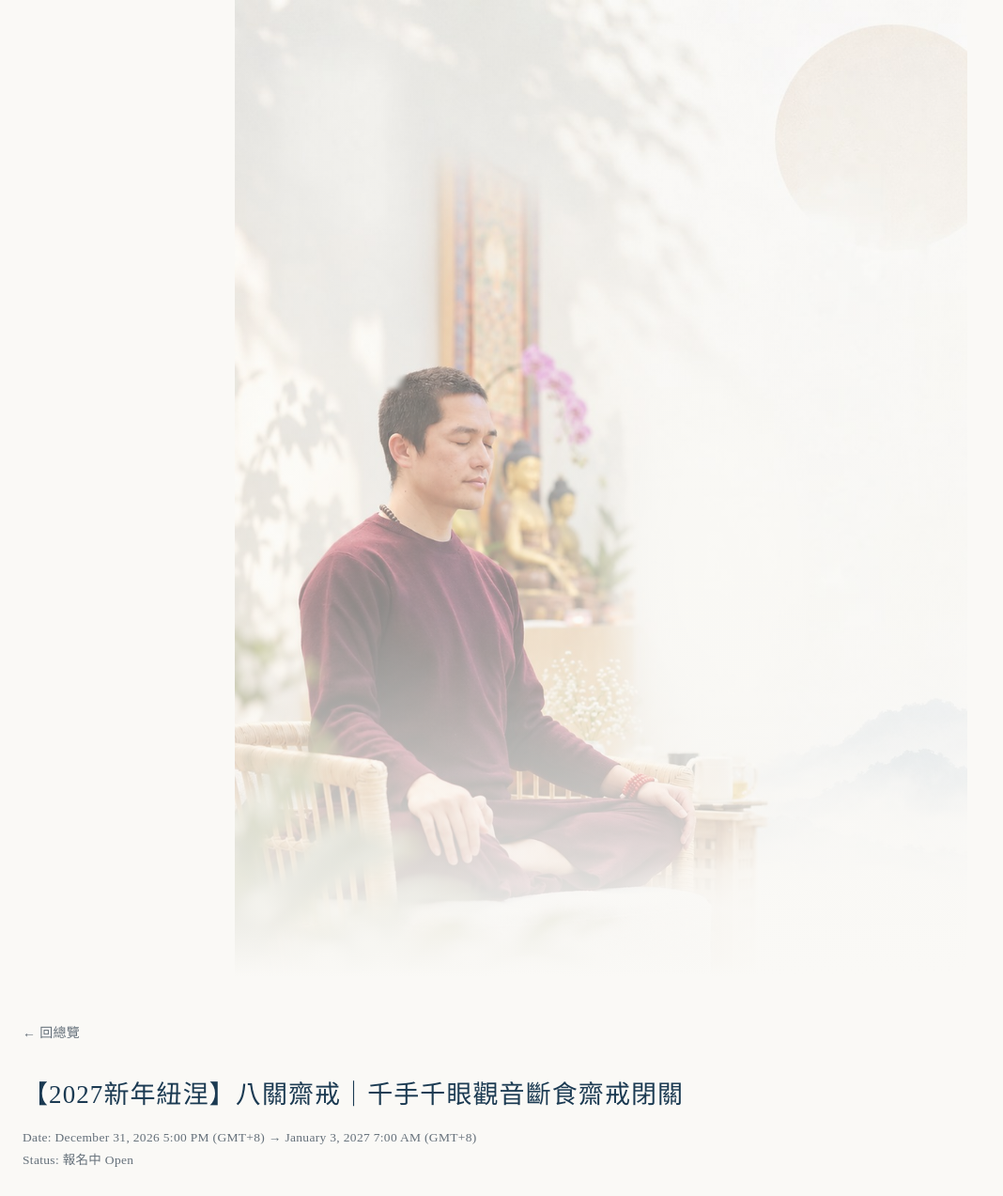
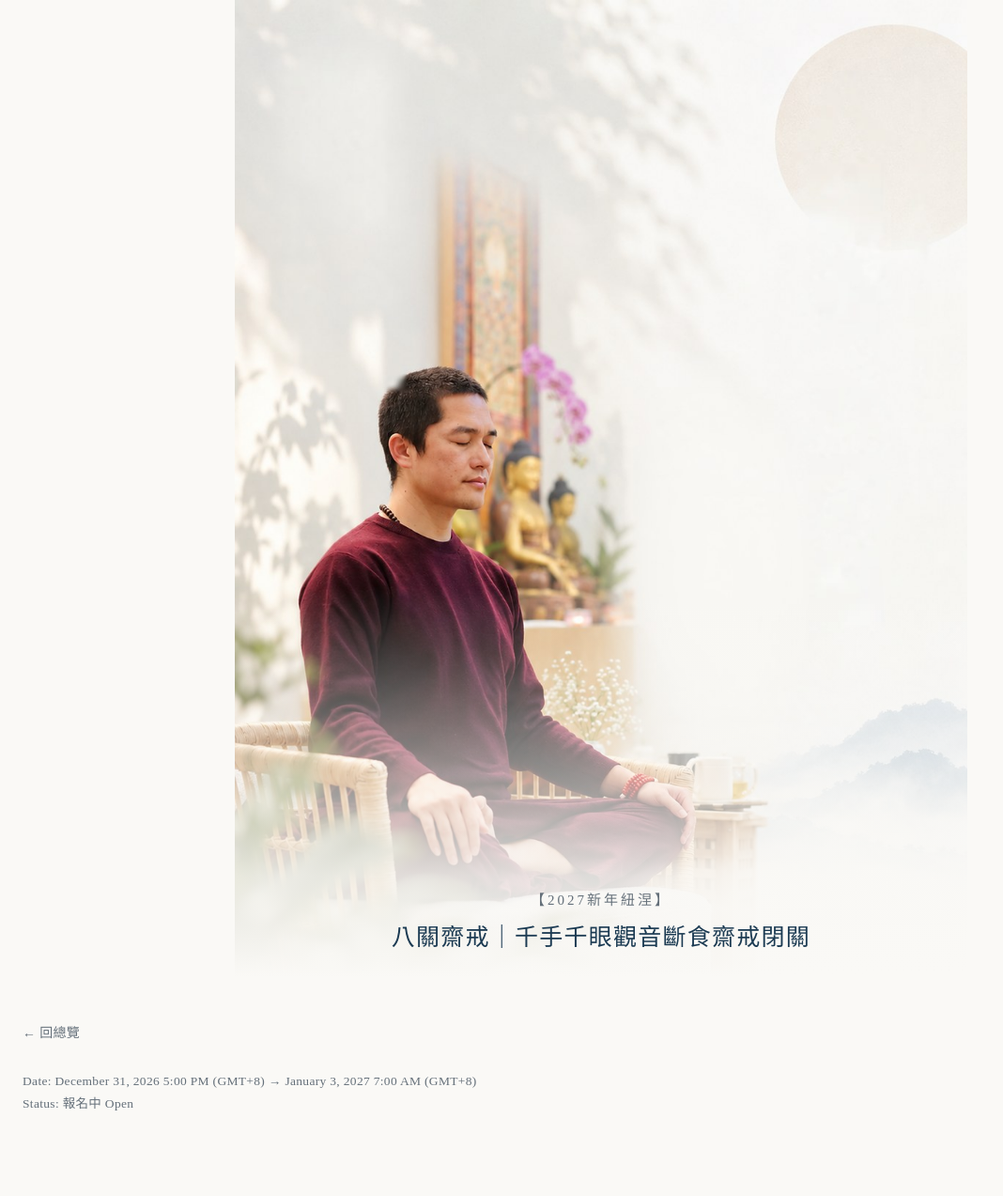
Before and after one commit to gcdrcommunity/chenrezig, a plain HTML site: page newyear.html in a window 1280 px wide. Shown: the top 1273 px of the page at 94% size, without its empty margins (0-1068 px from the left). Drawn offline with Linux system fonts and the light colour scheme.

Commit message:
兩場內頁把 Notion 頁名疊到 hero 上
原本開頭是一張沒有文字的照片，看起來像沒做完。標題用的是 Notion 的
頁面標題原文，只在【】與正題之間天然的分界處斷成兩行，沒有另外寫字。
內文區重複的 h1 一併移除。

順帶修掉 hero 漸層：原本 inset:0 是給矮橫幅用的，套在整張直式照片上
會把照片整片洗白。改成只在底部 40% 收。

Co-Authored-By: Claude Opus 5 (1M context) <noreply@anthropic.com>
Claude-Session: https://claude.ai/code/session_01LPzBZaFdeaZQgcgE8nQwsz

```diff
--- a/newyear.html
+++ b/newyear.html
@@ -23,12 +23,16 @@
 </head>
 <body>
 
-<div class="hero"><img src="assets/hero.jpg" width="1000" height="1333" alt="禪堂中一位行者結跏趺坐，身後為佛龕與唐卡"></div>
+<div class="hero">
+  <img src="assets/hero.jpg" width="1000" height="1333" alt="禪堂中一位行者結跏趺坐，身後為佛龕與唐卡">
+  <div class="hero-txt">
+    <h1 class="ph"><span class="eb">【2027新年紐涅】</span>八關齋戒｜千手千眼觀音斷食齋戒閉關</h1>
+  </div>
+</div>
 
 <div class="wrap">
   <section>
     <a class="back" href="index.html">← 回總覽</a>
-    <h1 class="ph">【2027新年紐涅】八關齋戒｜千手千眼觀音斷食齋戒閉關</h1>
     <p class="phs">Date: December 31, 2026 5:00 PM (GMT+8) → January 3, 2027 7:00 AM (GMT+8)<br>Status: 報名中 Open</p>
   </section>
 
--- a/style.css
+++ b/style.css
@@ -19,13 +19,16 @@ a{color:var(--navy)}
 /* 整張顯示，height:auto。用 cover＋固定高度會裁掉人的身體，不要那樣做 */
 .hero img{width:100%;height:auto}
 .hero.poster{max-width:780px;padding-top:22px}
-.hero::after{content:"";position:absolute;inset:0;
-  background:linear-gradient(to bottom,rgba(250,249,246,.18),rgba(250,249,246,.55) 62%,var(--paper))}
+/* 只在底部收，inset:0 會把整張直式照片洗白 */
+.hero::after{content:"";position:absolute;left:0;right:0;bottom:0;height:40%;
+  background:linear-gradient(to bottom,rgba(250,249,246,0) 0%,rgba(250,249,246,.55) 46%,
+    rgba(250,249,246,.88) 74%,var(--paper) 100%)}
 /* 覆寫要放在基底之後，靠權重贏是脆弱的 */
 .hero.poster::after{display:none}
-.hero-txt{position:absolute;z-index:2;left:0;right:0;bottom:26px;text-align:center}
-.hero-txt .t{font-size:clamp(30px,7vw,46px);color:var(--navy);letter-spacing:.22em;font-weight:400}
-.hero-txt .s{font-size:clamp(12px,3vw,15px);color:var(--navy);letter-spacing:.42em;margin-top:12px;opacity:.85}
+.hero-txt{position:absolute;z-index:2;left:0;right:0;bottom:22px;padding:0 26px;text-align:center}
+.hero-txt .ph{margin:0;font-size:clamp(19px,4.4vw,25px);line-height:1.6;letter-spacing:.05em}
+.hero-txt .eb{display:block;font-size:clamp(13px,3vw,15px);letter-spacing:.2em;
+  color:var(--grey);margin-bottom:8px;font-weight:400}
 
 /* 區塊 */
 section{padding:44px 0}
```
Also changed, not shown: october.html (+6 -2 lines).
